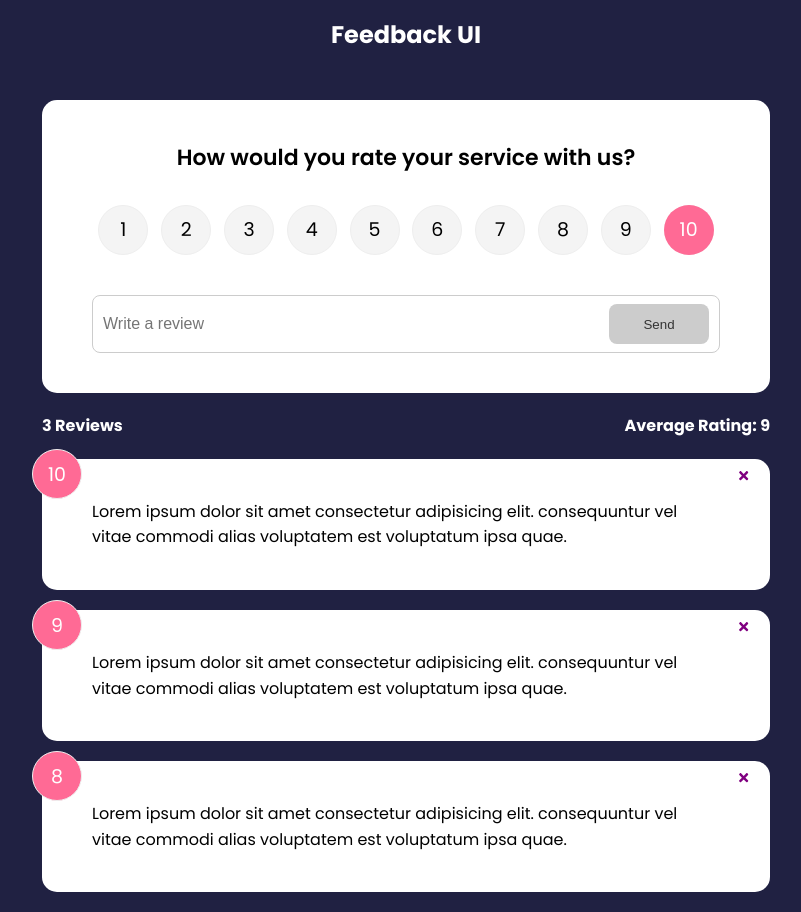
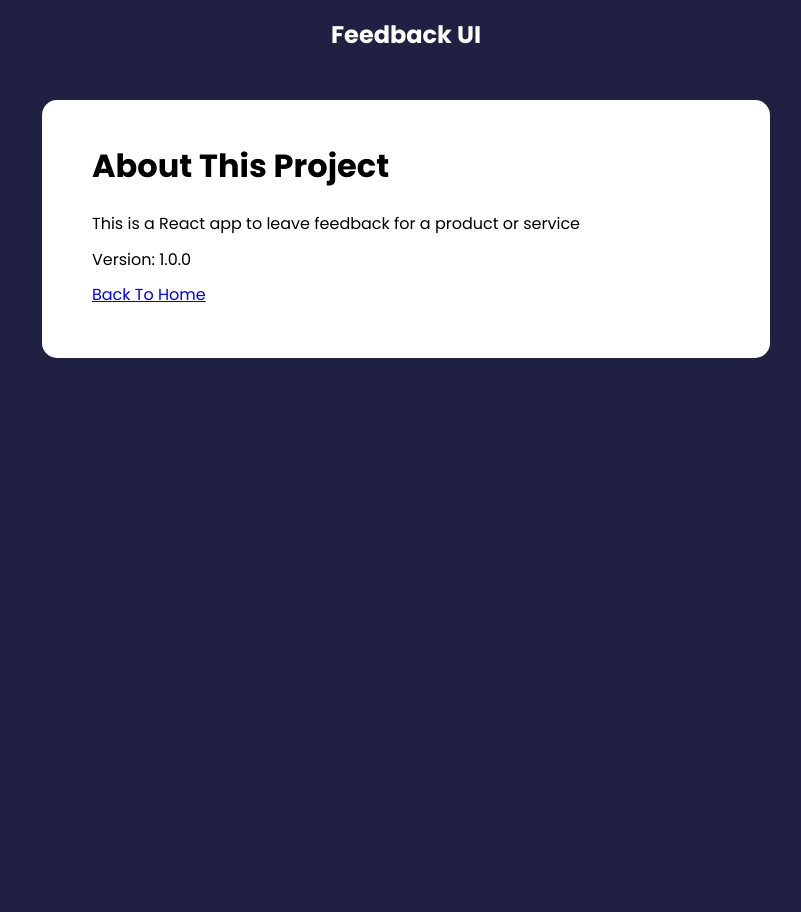
Before and after one commit to JoseIgnacioTapia/feedback-app, a React (Create React App) app: page /about in a window 1280 px wide. Shown: the whole page, without its empty margins (234-1035 px from the left). After the commit the page ends 800 px from the top, so only its background shows below. Built offline with nearby package versions, Linux system fonts and the light colour scheme; the HTML template or start-up script is replaced by a standard one.

Commit message:
React Router 6

```diff
--- a/package.json
+++ b/package.json
@@ -10,6 +10,7 @@
     "react": "^18.2.0",
     "react-dom": "^18.2.0",
     "react-icons": "^4.4.0",
+    "react-router-dom": "^6.3.0",
     "react-scripts": "5.0.1",
     "uuid": "^8.3.2",
     "web-vitals": "^2.1.4"
--- a/src/App.js
+++ b/src/App.js
@@ -1,4 +1,5 @@
 import { v4 as uuidv4 } from 'uuid';
+import { BrowserRouter as Router, Route, Routes } from 'react-router-dom';
 import { useState } from 'react';
 import FeedbackForm from './components/FeedbackForm';
 import FeedbackList from './components/FeedbackList';
@@ -6,6 +7,7 @@
 
 import Header from './components/Header';
 import { FeedbackData } from './data/FeedbackData';
+import AboutPage from './pages/AboutPage';
 
 function App() {
   const [feedback, setFeedback] = useState(FeedbackData);
@@ -22,14 +24,29 @@
   };
 
   return (
-    <>
+    <Router>
       <Header />
       <div className="container">
-        <FeedbackForm handleAdd={addFeedback} />
-        <FeedbackStats feedback={feedback} />
-        <FeedbackList feedback={feedback} handleDelete={deleteFeedback} />
+        <Routes>
+          <Route
+            exact
+            path="/"
+            element={
+              <>
+                <FeedbackForm handleAdd={addFeedback} />
+                <FeedbackStats feedback={feedback} />
+                <FeedbackList
+                  feedback={feedback}
+                  handleDelete={deleteFeedback}
+                />
+              </>
+            }
+          ></Route>
+
+          <Route path="/about" element={<AboutPage />} />
+        </Routes>
       </div>
-    </>
+    </Router>
   );
 }
 
--- /dev/null
+++ b/src/pages/AboutPage.jsx
@@ -0,0 +1,19 @@
+import Card from '../components/shared/Card';
+
+function AboutPage() {
+  return (
+    <Card>
+      <div className="about">
+        <h1>About This Project</h1>
+        <p>This is a React app to leave feedback for a product or service</p>
+        <p>Version: 1.0.0</p>
+
+        <p>
+          <a href="/">Back To Home</a>
+        </p>
+      </div>
+    </Card>
+  );
+}
+
+export default AboutPage;
```
Also changed, not shown: 1 other file (tests, documents, lock files or other folders).
